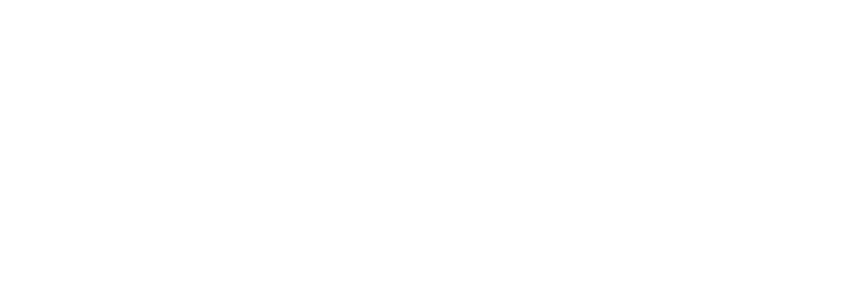
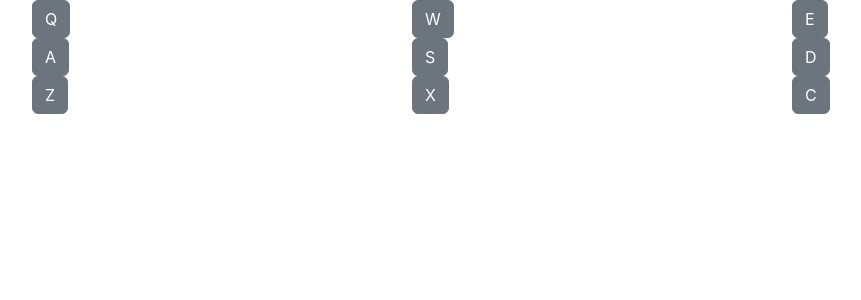
Before and after one commit to devinmcmanus/drum-machine, a React (Create React App) app: page / in a window 1280 px wide. Shown: the top 300 px of the page, without its empty margins (50-911 px from the left). Built offline with nearby package versions, Linux system fonts and the light colour scheme.

Commit message:
Buttons are clickable

```diff
--- a/src/App.js
+++ b/src/App.js
@@ -1,10 +1,48 @@
 import React from 'react';
+import DrumPad from './DrumPad';
 import './App.css';
 
 function App() {
   return (
-    <div id="drum-machine" className='container'>
-      <div id="display" />
+    <div id='drum-machine' className='container'>
+      <div className='row'>
+        <div className='col'>
+          <div id='display' />
+        </div>
+      </div>
+      <div className='row'>
+        <div className='col'>
+          <DrumPad sample='Heater-1' keyBind='Q' />
+        </div>
+        <div className='col'>
+          <DrumPad sample='Heater-2' keyBind='W' />
+        </div>
+        <div className='col'>
+          <DrumPad sample='Heater-3' keyBind='E' />
+        </div>
+      </div>
+      <div className='row'>
+        <div className='col'>
+          <DrumPad sample='Heater-4_1' keyBind='A' />
+        </div>
+        <div className='col'>
+          <DrumPad sample='Heater-6' keyBind='S' />
+        </div>
+        <div className='col'>
+          <DrumPad sample='Dsc_Oh' keyBind='D' />
+        </div>
+      </div>
+      <div className='row'>
+        <div className='col'>
+          <DrumPad sample='Kick_n_Hat' keyBind='Z' />
+        </div>
+        <div className='col'>
+          <DrumPad sample='RP4_KICK_1' keyBind='X' />
+        </div>
+        <div className='col'>
+          <DrumPad sample='Cev_H2' keyBind='C' />
+        </div>
+      </div>
     </div>
   );
 }
--- /dev/null
+++ b/src/DrumPad.js
@@ -0,0 +1,41 @@
+import React from 'react';
+import PropTypes from 'prop-types';
+
+class DrumPad extends React.Component {
+    constructor(props) {
+        super(props);
+
+        this.audioSrc = `https://cdn.freecodecamp.org/testable-projects-fcc/audio/${this.props.sample}.mp3`;
+    }
+
+    playClip(props) {
+        const audioClip = document.getElementById(props.keyBind);
+        audioClip.play();
+    }
+
+    render() {
+        return (
+            <div>
+                <button
+                    id={this.props.sample}
+                    type='button'
+                    className='btn btn-secondary drum-pad'
+                    onClick={() => this.playClip(this.props)}
+                >
+                    {this.props.keyBind}
+                    <audio
+                        id={this.props.keyBind}
+                        className='clip'
+                        src={this.audioSrc}
+                    />
+                </button>
+            </div>
+        );
+    }
+}
+DrumPad.propTypes = {
+    sample: PropTypes.string.isRequired,
+    keyBind: PropTypes.string.isRequired,
+};
+
+export default DrumPad;
```
